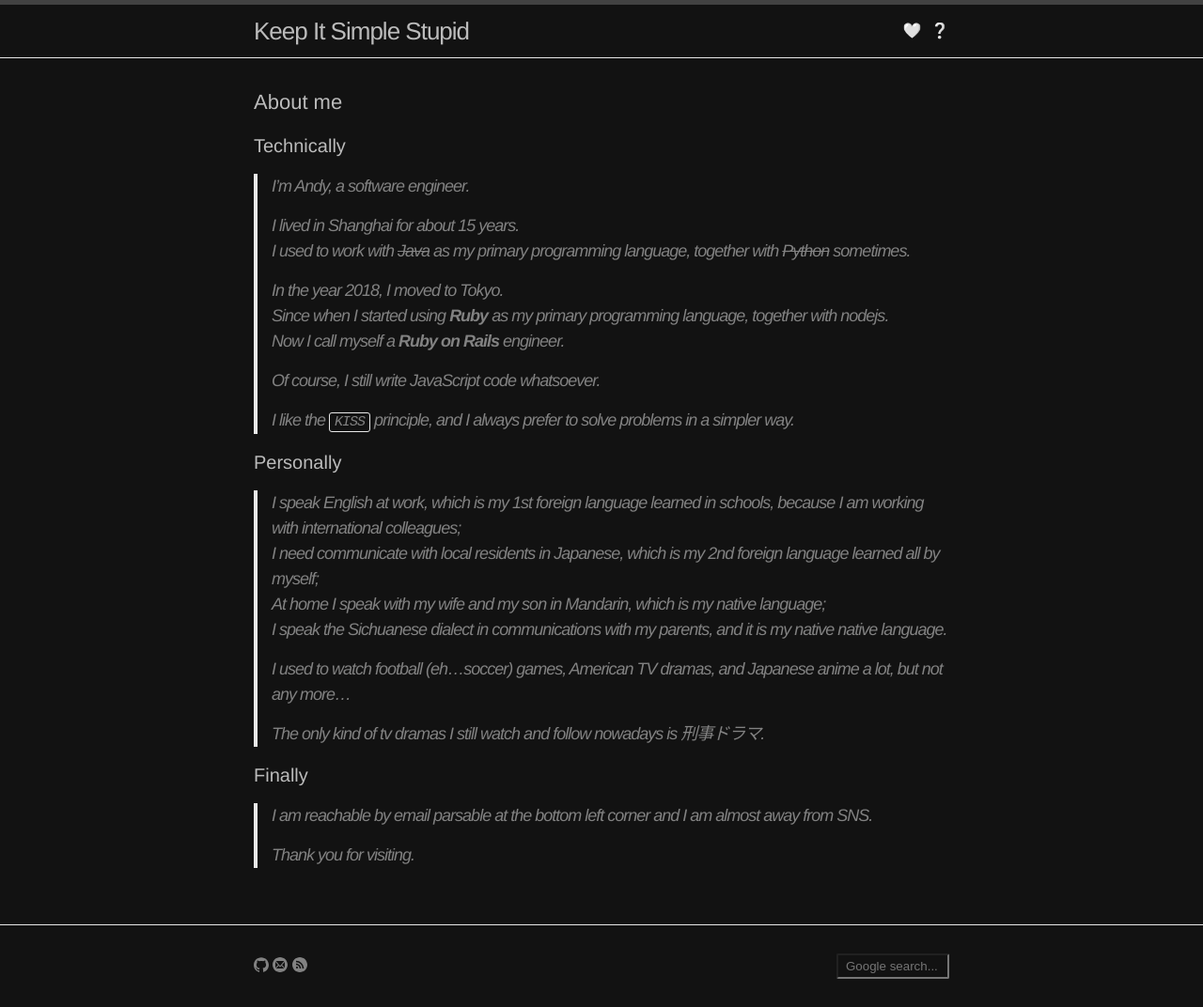
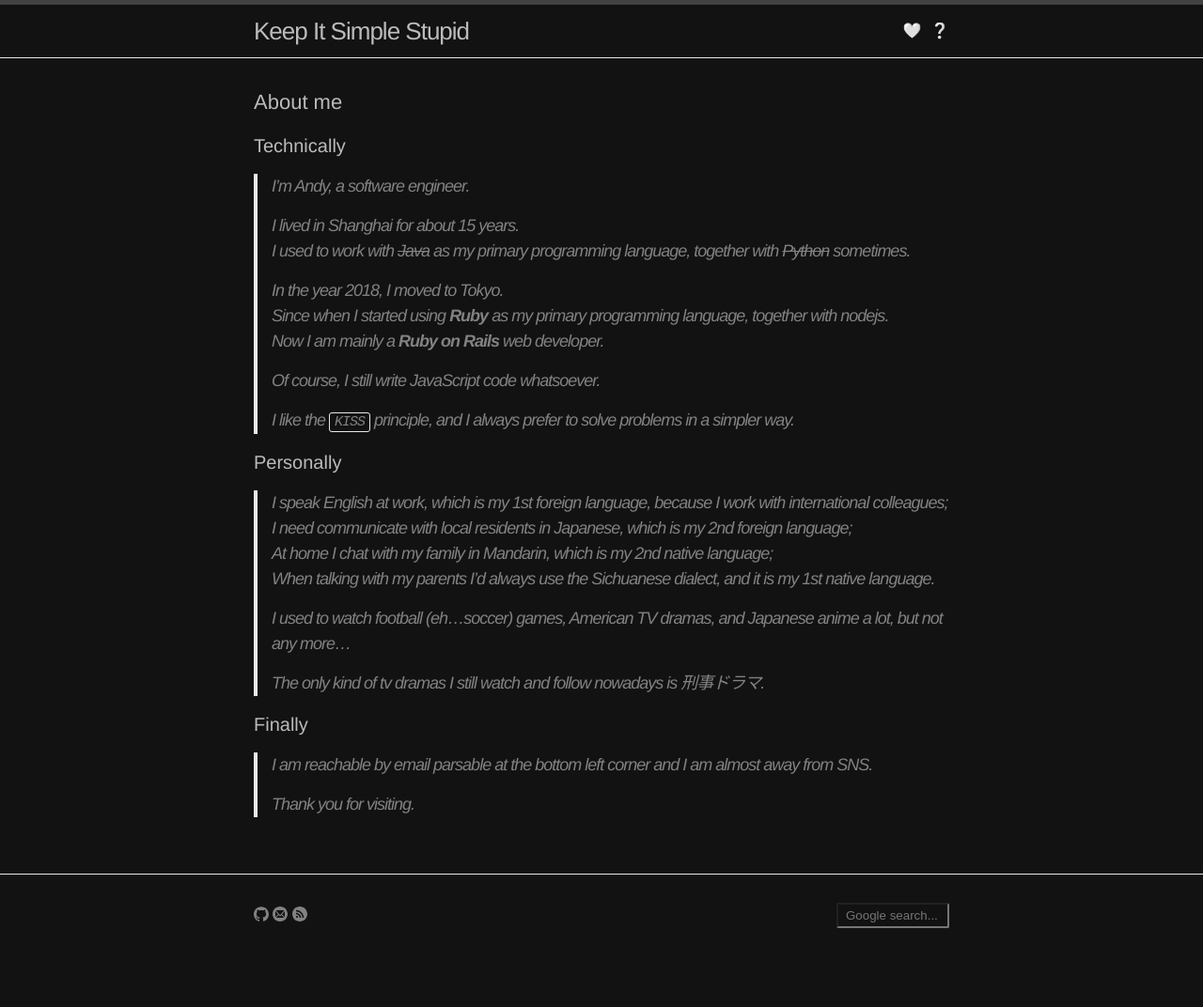
Before and after one commit to yuan-jiang/yuan-jiang.github.io, a Jekyll site: the page built from about.md, in a window 1280 px wide. Shown: the whole page at 94% size. Built offline with Jekyll 4.4.1, drawn with Linux system fonts in a browser that asks for light colours; after the commit the page ends 1018 px from its top, so only the background shows below that.

Commit message:
Minor updates to posts and about

```diff
--- a/about.md
+++ b/about.md
@@ -14,17 +14,17 @@ permalink: /about/
   >
   > In the year 2018, I moved to Tokyo.
   > Since when I started using **Ruby** as my primary programming language, together with *nodejs*.
-  > Now I call myself a **Ruby on Rails** engineer.
+  > Now I am mainly a **Ruby on Rails** web developer.
   >
   > Of course, I still write *JavaScript* code whatsoever.
   >
   > I like the `KISS` principle, and I always prefer to solve *problems* in a simpler way.
 
 ### Personally
-  > I speak English at work, which is my 1st foreign language learned in schools, because I am working with international colleagues;
-  > I need communicate with local residents in Japanese, which is my 2nd foreign language learned all by myself;
-  > At home I speak with my wife and my son in Mandarin, which is my native language;
-  > I speak the Sichuanese dialect in communications with my parents, and it is my native native language.
+  > I speak English at work, which is my 1st foreign language, because I work with international colleagues;
+  > I need communicate with local residents in Japanese, which is my 2nd foreign language;
+  > At home I chat with my family in Mandarin, which is my 2nd native language;
+  > When talking with my parents I'd always use the Sichuanese dialect, and it is my 1st native language.
   >
   > I used to watch football (eh...soccer) games, American TV dramas, and Japanese anime a lot, but not any more...
   >
```
Also changed, not shown: _posts/2020-03-01-ruby-gems.md (+8 -0 lines), _posts/2020-06-24-rails-autoload-thread-unsafe.md (+1 -0 lines).
